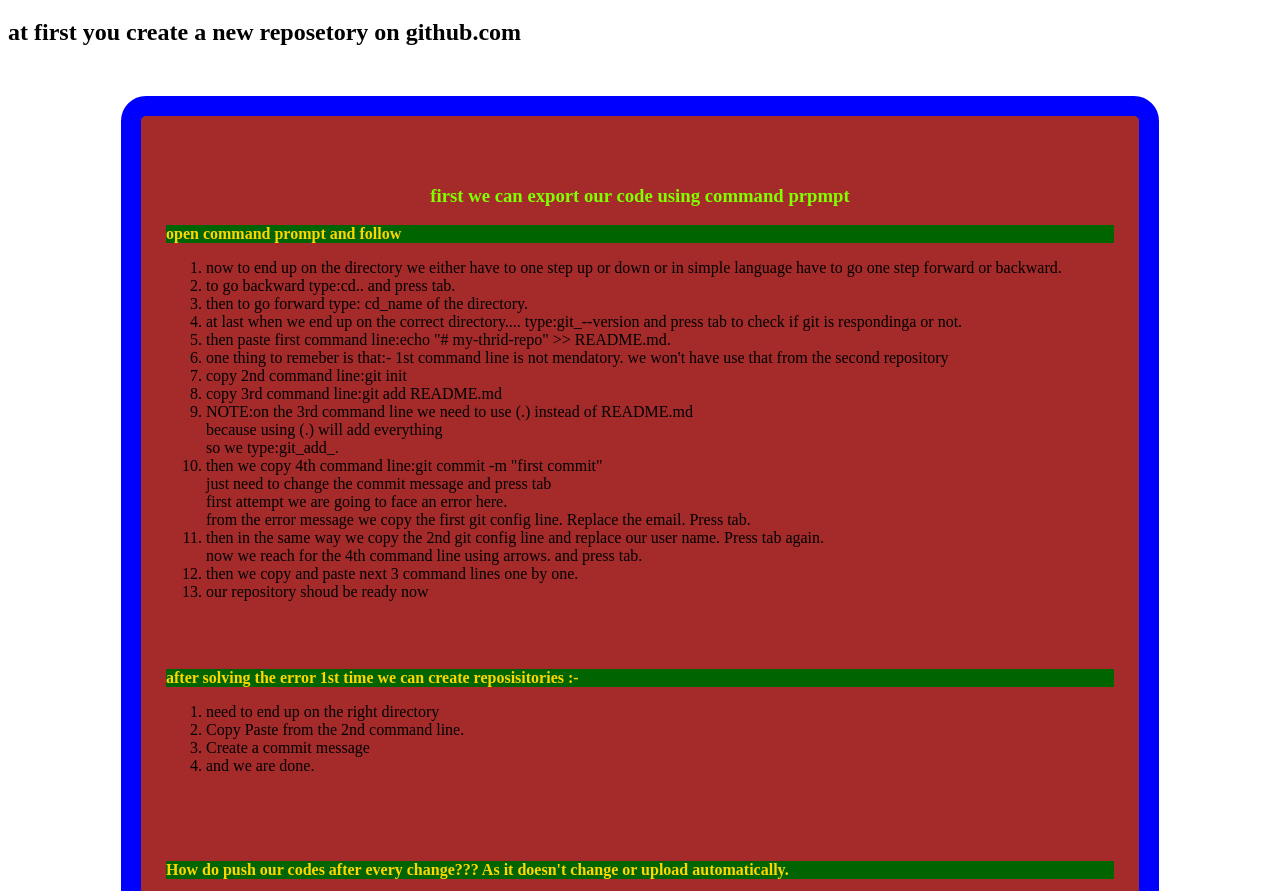
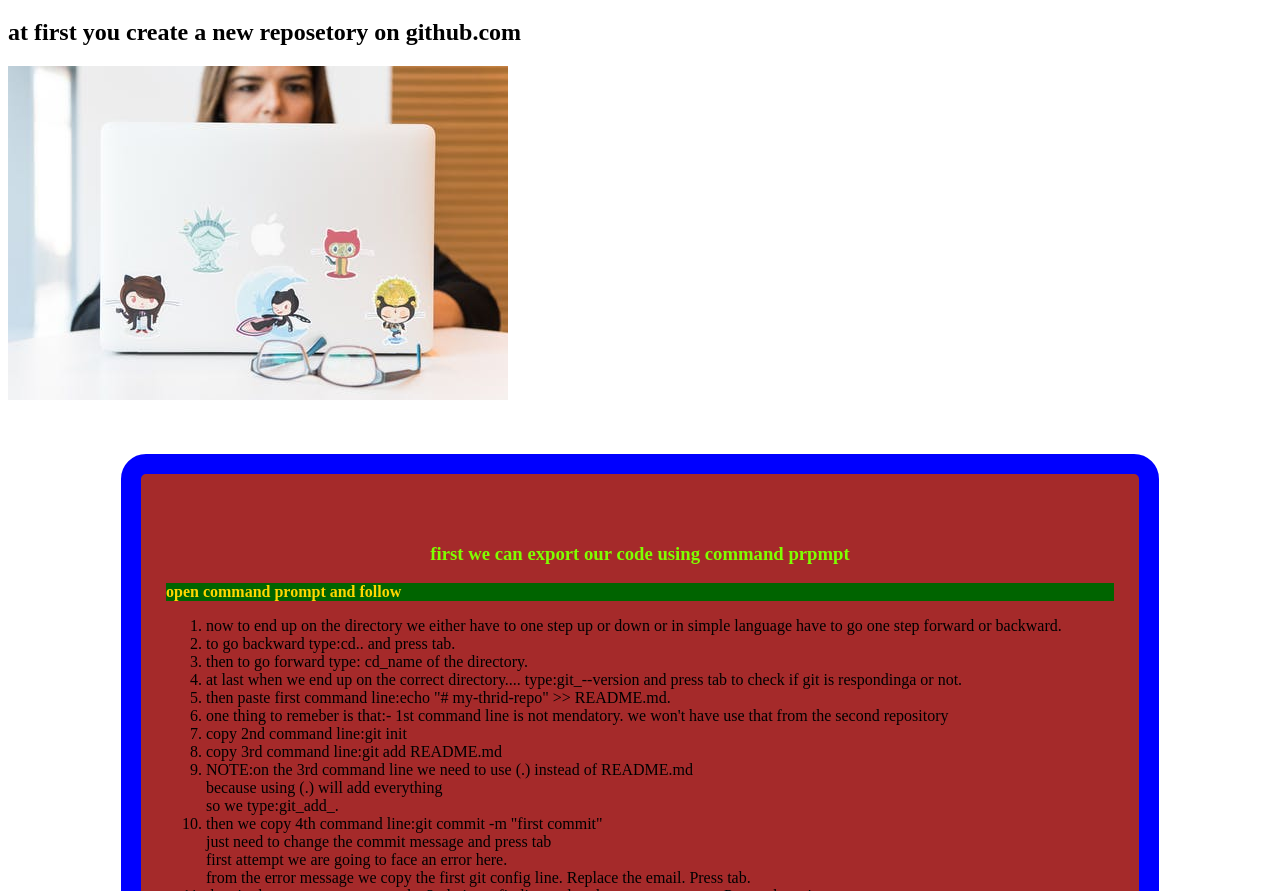
Before and after one commit to abulbashar98/my-second-repo, a plain HTML site: page index.html in a window 1280 px wide. Shown: the part 61-952 px from the top of the page. Drawn offline with Linux system fonts and the light colour scheme.

Commit message:
Picture added

```diff
--- a/index.html
+++ b/index.html
@@ -10,6 +10,7 @@
 <body>
     <h1>Github uses step by step</h1>
     <h2>at first you create a new reposetory on github.com</h2>
+    <img src="./pexels-photo-1181253.jpeg" alt="">
     <div>
     <h3>first we can export our code using command prpmpt</h3>
     <p>open command prompt and follow</p>
@@ -40,7 +41,7 @@
         <br>
         <br>
         <br>
-                <P>How do push our codes after every change??? As it doesn't change or upload automatically.</P>
+                <P>How do we push our codes after every change??? As it doesn't change or upload automatically.</P>
         <ol>
         <li>1st we type: git_add_.</li>
         <li>2nd we type:git_commit_-m_"commit message"</li>
--- a/style.css
+++ b/style.css
@@ -14,4 +14,5 @@ div p{
     background-color: darkgreen;
     font-weight: 600;
     color: gold;
+    text-align: justify;
 }
```
Also changed, not shown: pexels-photo-1181253.jpeg (added).
